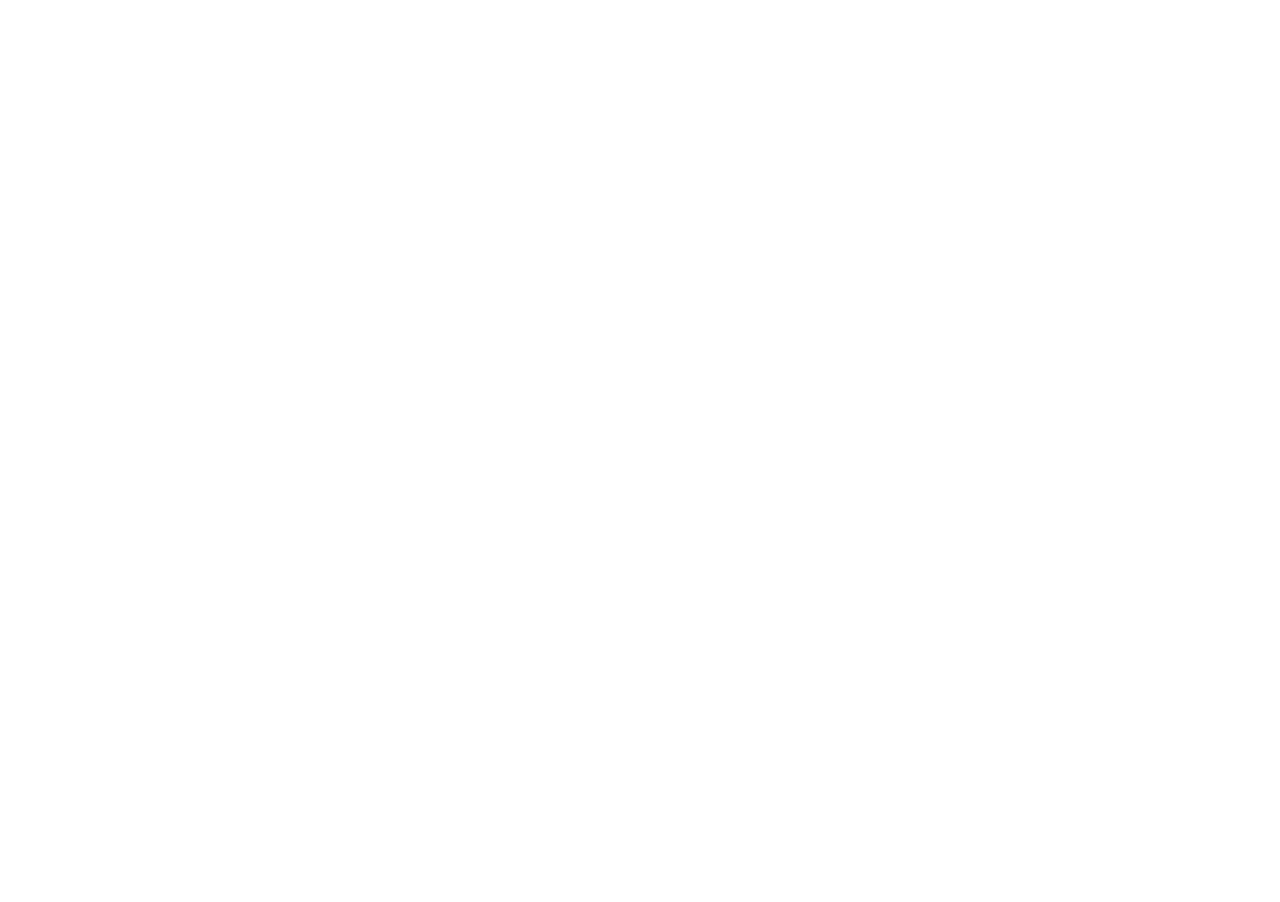
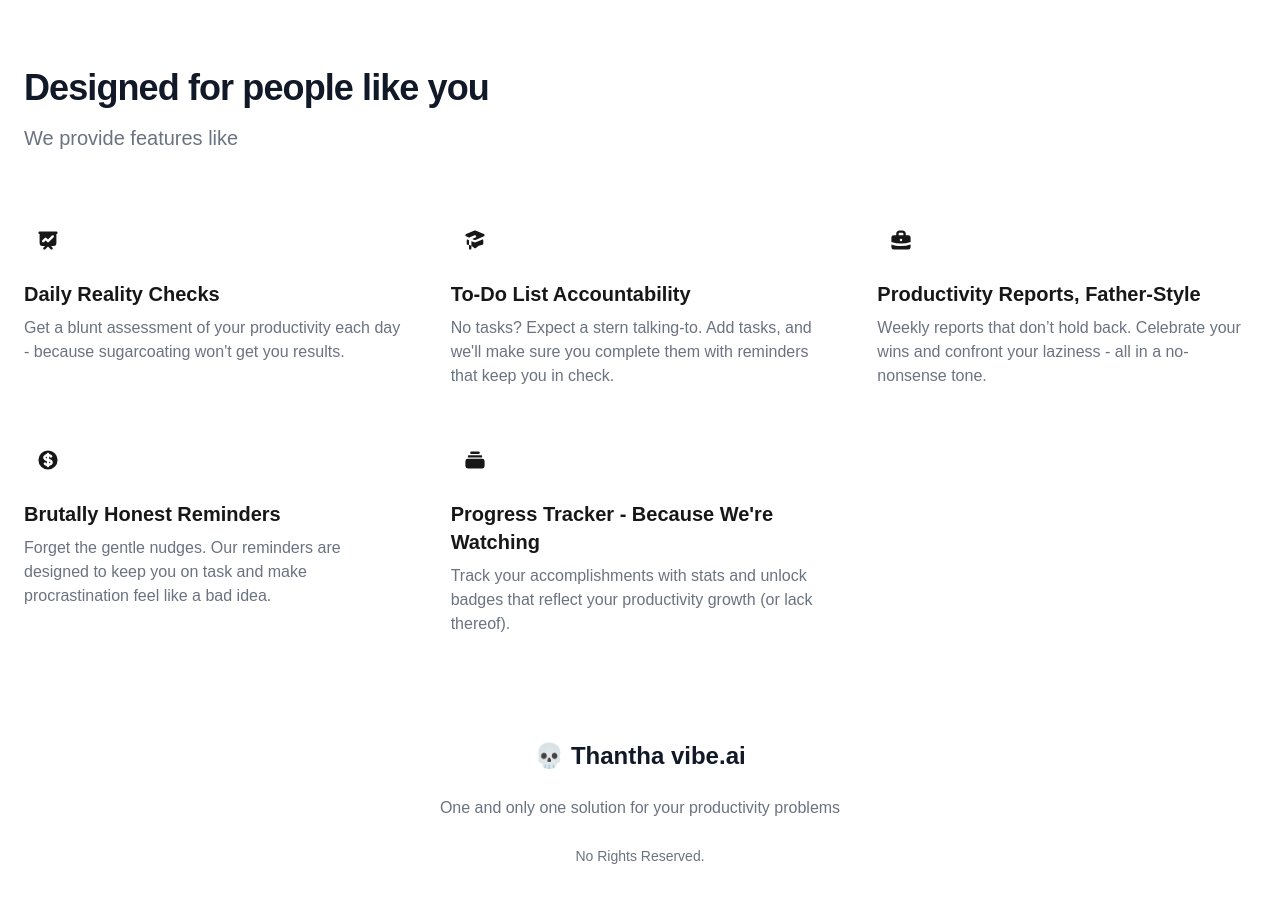
Before and after one commit to DareDevilStudios/use_less_app, a Next.js app: page / in a window 1280 px wide. Shown: the part 860-1762 px from the top of the page. Before the commit the page ends 800 px from the top, so only its background shows below. Built offline with nearby package versions, Linux system fonts and the light colour scheme.

Commit message:
mainpage done

```diff
--- /dev/null
+++ b/src/components/common/Footer.jsx
@@ -0,0 +1,15 @@
+import React from 'react'
+
+export default function Footer() {
+    return (
+        <footer class="p-4 bg-white md:p-8 lg:p-10 dark:bg-gray-800">
+            <div class="mx-auto max-w-screen-xl text-center">
+                <a href="#" class="flex justify-center items-center text-2xl font-semibold text-gray-900 dark:text-white">
+                  💀  Thantha vibe.ai
+                </a>
+                <p class="my-6 text-gray-500 dark:text-gray-400">One and only one solution for your productivity problems</p>
+                <span class="text-sm text-gray-500 sm:text-center dark:text-gray-400">No Rights Reserved.</span>
+            </div>
+        </footer>
+    )
+}
--- /dev/null
+++ b/src/components/ui/main_page/Features.jsx
@@ -0,0 +1,51 @@
+import React from 'react'
+
+export default function Features() {
+    return (
+        <section class="bg-white dark:bg-gray-900">
+            <div class="py-8 px-4 mx-auto max-w-screen-xl sm:py-16 lg:px-6">
+                <div class="max-w-screen-md mb-8 lg:mb-16">
+                    <h2 class="mb-4 text-4xl tracking-tight font-extrabold text-gray-900 dark:text-white">Designed for people like you</h2>
+                    <p class="text-gray-500 sm:text-xl dark:text-gray-400">We provide features like</p>
+                </div>
+                <div class="space-y-8 md:grid md:grid-cols-2 lg:grid-cols-3 md:gap-12 md:space-y-0">
+                    <div>
+                        <div class="flex justify-center items-center mb-4 w-10 h-10 rounded-full bg-primary-100 lg:h-12 lg:w-12 dark:bg-primary-900">
+                            <svg class="w-5 h-5 text-primary-600 lg:w-6 lg:h-6 dark:text-primary-300" fill="currentColor" viewBox="0 0 20 20" xmlns="http://www.w3.org/2000/svg"><path fill-rule="evenodd" d="M3 3a1 1 0 000 2v8a2 2 0 002 2h2.586l-1.293 1.293a1 1 0 101.414 1.414L10 15.414l2.293 2.293a1 1 0 001.414-1.414L12.414 15H15a2 2 0 002-2V5a1 1 0 100-2H3zm11.707 4.707a1 1 0 00-1.414-1.414L10 9.586 8.707 8.293a1 1 0 00-1.414 0l-2 2a1 1 0 101.414 1.414L8 10.414l1.293 1.293a1 1 0 001.414 0l4-4z" clip-rule="evenodd"></path></svg>
+                        </div>
+                        <h3 class="mb-2 text-xl font-bold dark:text-white">Daily Reality Checks</h3>
+                        <p class="text-gray-500 dark:text-gray-400">Get a blunt assessment of your productivity each day - because sugarcoating won't get you results.</p>
+                    </div>
+                    <div>
+                        <div class="flex justify-center items-center mb-4 w-10 h-10 rounded-full bg-primary-100 lg:h-12 lg:w-12 dark:bg-primary-900">
+                            <svg class="w-5 h-5 text-primary-600 lg:w-6 lg:h-6 dark:text-primary-300" fill="currentColor" viewBox="0 0 20 20" xmlns="http://www.w3.org/2000/svg"><path d="M10.394 2.08a1 1 0 00-.788 0l-7 3a1 1 0 000 1.84L5.25 8.051a.999.999 0 01.356-.257l4-1.714a1 1 0 11.788 1.838L7.667 9.088l1.94.831a1 1 0 00.787 0l7-3a1 1 0 000-1.838l-7-3zM3.31 9.397L5 10.12v4.102a8.969 8.969 0 00-1.05-.174 1 1 0 01-.89-.89 11.115 11.115 0 01.25-3.762zM9.3 16.573A9.026 9.026 0 007 14.935v-3.957l1.818.78a3 3 0 002.364 0l5.508-2.361a11.026 11.026 0 01.25 3.762 1 1 0 01-.89.89 8.968 8.968 0 00-5.35 2.524 1 1 0 01-1.4 0zM6 18a1 1 0 001-1v-2.065a8.935 8.935 0 00-2-.712V17a1 1 0 001 1z"></path></svg>
+                        </div>
+                        <h3 class="mb-2 text-xl font-bold dark:text-white">To-Do List Accountability</h3>
+                        <p class="text-gray-500 dark:text-gray-400">No tasks? Expect a stern talking-to. Add tasks, and we'll make sure you complete them with reminders that keep you in check.</p>
+                    </div>
+                    <div>
+                        <div class="flex justify-center items-center mb-4 w-10 h-10 rounded-full bg-primary-100 lg:h-12 lg:w-12 dark:bg-primary-900">
+                            <svg class="w-5 h-5 text-primary-600 lg:w-6 lg:h-6 dark:text-primary-300" fill="currentColor" viewBox="0 0 20 20" xmlns="http://www.w3.org/2000/svg"><path fill-rule="evenodd" d="M6 6V5a3 3 0 013-3h2a3 3 0 013 3v1h2a2 2 0 012 2v3.57A22.952 22.952 0 0110 13a22.95 22.95 0 01-8-1.43V8a2 2 0 012-2h2zm2-1a1 1 0 011-1h2a1 1 0 011 1v1H8V5zm1 5a1 1 0 011-1h.01a1 1 0 110 2H10a1 1 0 01-1-1z" clip-rule="evenodd"></path><path d="M2 13.692V16a2 2 0 002 2h12a2 2 0 002-2v-2.308A24.974 24.974 0 0110 15c-2.796 0-5.487-.46-8-1.308z"></path></svg>
+                        </div>
+                        <h3 class="mb-2 text-xl font-bold dark:text-white">Productivity Reports, Father-Style</h3>
+                        <p class="text-gray-500 dark:text-gray-400">Weekly reports that don’t hold back. Celebrate your wins and confront your laziness - all in a no-nonsense tone.</p>
+                    </div>
+                    <div>
+                        <div class="flex justify-center items-center mb-4 w-10 h-10 rounded-full bg-primary-100 lg:h-12 lg:w-12 dark:bg-primary-900">
+                            <svg class="w-5 h-5 text-primary-600 lg:w-6 lg:h-6 dark:text-primary-300" fill="currentColor" viewBox="0 0 20 20" xmlns="http://www.w3.org/2000/svg"><path d="M8.433 7.418c.155-.103.346-.196.567-.267v1.698a2.305 2.305 0 01-.567-.267C8.07 8.34 8 8.114 8 8c0-.114.07-.34.433-.582zM11 12.849v-1.698c.22.071.412.164.567.267.364.243.433.468.433.582 0 .114-.07.34-.433.582a2.305 2.305 0 01-.567.267z"></path><path fill-rule="evenodd" d="M10 18a8 8 0 100-16 8 8 0 000 16zm1-13a1 1 0 10-2 0v.092a4.535 4.535 0 00-1.676.662C6.602 6.234 6 7.009 6 8c0 .99.602 1.765 1.324 2.246.48.32 1.054.545 1.676.662v1.941c-.391-.127-.68-.317-.843-.504a1 1 0 10-1.51 1.31c.562.649 1.413 1.076 2.353 1.253V15a1 1 0 102 0v-.092a4.535 4.535 0 001.676-.662C13.398 13.766 14 12.991 14 12c0-.99-.602-1.765-1.324-2.246A4.535 4.535 0 0011 9.092V7.151c.391.127.68.317.843.504a1 1 0 101.511-1.31c-.563-.649-1.413-1.076-2.354-1.253V5z" clip-rule="evenodd"></path></svg>
+                        </div>
+                        <h3 class="mb-2 text-xl font-bold dark:text-white">Brutally Honest Reminders</h3>
+                        <p class="text-gray-500 dark:text-gray-400">Forget the gentle nudges. Our reminders are designed to keep you on task and make procrastination feel like a bad idea.</p>
+                    </div>
+                    <div>
+                        <div class="flex justify-center items-center mb-4 w-10 h-10 rounded-full bg-primary-100 lg:h-12 lg:w-12 dark:bg-primary-900">
+                            <svg class="w-5 h-5 text-primary-600 lg:w-6 lg:h-6 dark:text-primary-300" fill="currentColor" viewBox="0 0 20 20" xmlns="http://www.w3.org/2000/svg"><path d="M7 3a1 1 0 000 2h6a1 1 0 100-2H7zM4 7a1 1 0 011-1h10a1 1 0 110 2H5a1 1 0 01-1-1zM2 11a2 2 0 012-2h12a2 2 0 012 2v4a2 2 0 01-2 2H4a2 2 0 01-2-2v-4z"></path></svg>
+                        </div>
+                        <h3 class="mb-2 text-xl font-bold dark:text-white">Progress Tracker - Because We're Watching</h3>
+                        <p class="text-gray-500 dark:text-gray-400">Track your accomplishments with stats and unlock badges that reflect your productivity growth (or lack thereof).</p>
+                    </div>
+                </div>
+            </div>
+        </section>
+    )
+}
--- a/src/components/ui/main_page/Hero.jsx
+++ b/src/components/ui/main_page/Hero.jsx
@@ -3,16 +3,16 @@ import React from 'react'
 export default function Hero() {
     return (
         <div>
-            <section class="bg-white dark:bg-gray-900">
+            <section class="bg-white dark:bg-gray-900 h-screen flex items-center">
                 <div class="py-8 px-4 mx-auto max-w-screen-xl text-center lg:py-16 lg:px-12">
-                    <a href="#" class="inline-flex justify-between items-center py-1 px-1 pr-4 mb-7 text-sm text-gray-700 bg-gray-100 rounded-full dark:bg-gray-800 dark:text-white hover:bg-gray-200 dark:hover:bg-gray-700" role="alert">
+                    <a href="#" class="inline-flex justify-between items-center py-1 px-1 pr-4 mb-7 text-sm text-gray-700 bg-gray-100 rounded-full dark:bg-gray-800 dark:text-white hover:bg-gray-200 dark:hover:bg-gray-700 animate-bounce" role="alert">
                         <span class="text-xs bg-blue-700 rounded-full text-white px-4 py-1.5 mr-3">New</span> <span class="text-sm font-medium">Roasting Feature added</span>
                         <svg class="ml-2 w-5 h-5" fill="currentColor" viewBox="0 0 20 20" xmlns="http://www.w3.org/2000/svg"><path fill-rule="evenodd" d="M7.293 14.707a1 1 0 010-1.414L10.586 10 7.293 6.707a1 1 0 011.414-1.414l4 4a1 1 0 010 1.414l-4 4a1 1 0 01-1.414 0z" clip-rule="evenodd"></path></svg>
                     </a>
                     <h1 class="mb-4 text-4xl font-extrabold tracking-tight leading-none text-gray-900 md:text-5xl lg:text-6xl dark:text-white">Your <span className="text-red-700">tasks</span> won't wait, and neither will <span className="text-red-700">we💀</span></h1>
                     <p class="mb-8 text-lg font-normal text-gray-500 lg:text-xl sm:px-16 xl:px-48 dark:text-gray-400"></p>
-                    <div class="flex flex-col mb-8 lg:mb-16 space-y-4 sm:flex-row sm:justify-center sm:space-y-0 sm:space-x-4">
-                        <a href="#" class="inline-flex justify-center items-center py-3 px-5 text-base font-medium text-center text-white rounded-lg hover:bg-primary-800 focus:ring-4 focus:ring-primary-300 dark:focus:ring-primary-900 border-2 hover:border-blue-700 hover:bg-blue-700">
+                    <div class="flex flex-col mb-8 lg:mb-16 space-y-4 sm:flex-row sm:justify-center sm:space-y-0 sm:space-x-4 hover:translate-x-10 duration-700">
+                        <a href="#" class="inline-flex justify-center items-center py-3 px-5 text-base font-medium text-center text-white rounded-lg hover:bg-primary-800 focus:ring-4 focus:ring-primary-300 dark:focus:ring-primary-900 border-2 hover:border-red-700 hover:bg-red-700">
                             Let's get started
                             <svg class="ml-2 -mr-1 w-5 h-5" fill="currentColor" viewBox="0 0 20 20" xmlns="http://www.w3.org/2000/svg"><path fill-rule="evenodd" d="M10.293 3.293a1 1 0 011.414 0l6 6a1 1 0 010 1.414l-6 6a1 1 0 01-1.414-1.414L14.586 11H3a1 1 0 110-2h11.586l-4.293-4.293a1 1 0 010-1.414z" clip-rule="evenodd"></path></svg>
                         </a>
--- a/src/pages/index.js
+++ b/src/pages/index.js
@@ -2,12 +2,16 @@ import Image from "next/image";
 import localFont from "next/font/local";
 import Navbar from "@/components/common/Navbar";
 import Hero from "@/components/ui/main_page/Hero";
+import Footer from "@/components/common/Footer";
+import Features from "@/components/ui/main_page/Features";
 
 export default function Home() {
   return (
     <div>
       <Navbar/>
       <Hero/>
+      <Features/>
+      <Footer/>
     </div>
   );
 }
```
Also changed, not shown: 1 other file (tests, documents, lock files or other folders).
